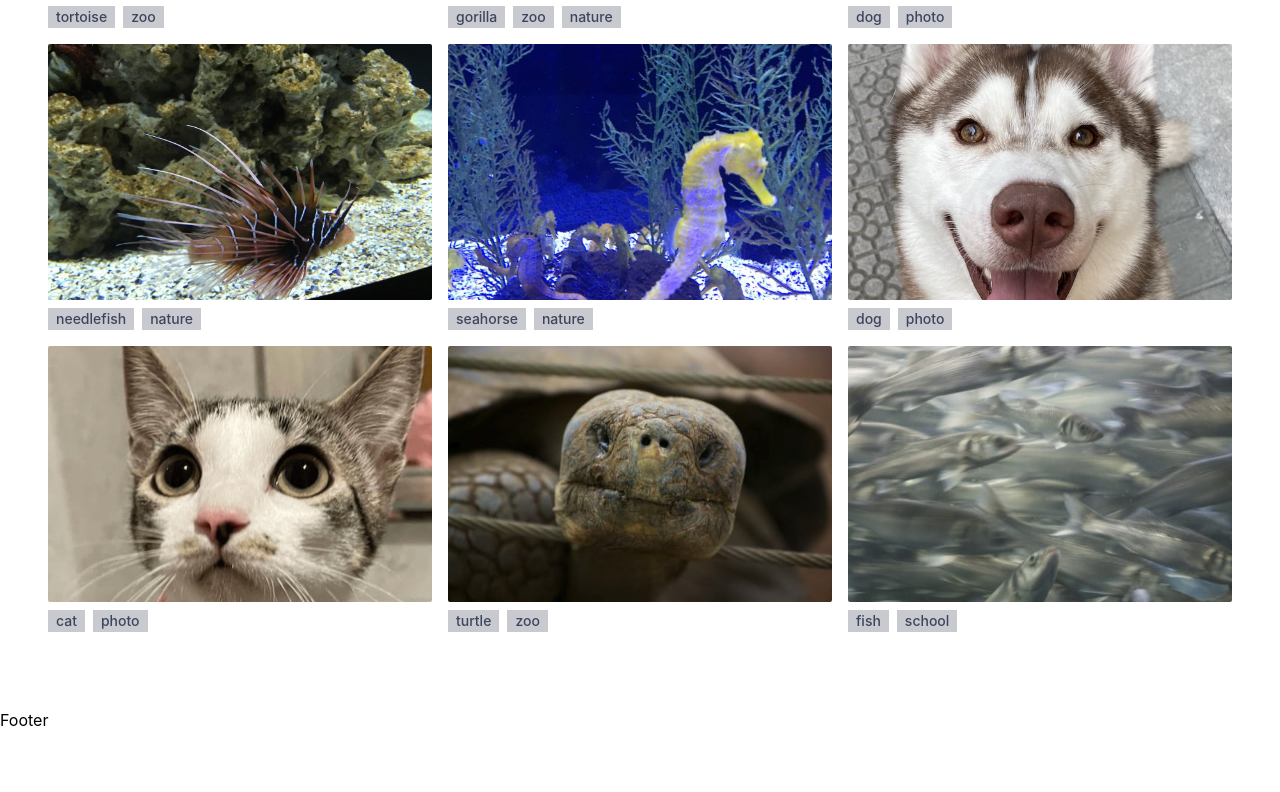
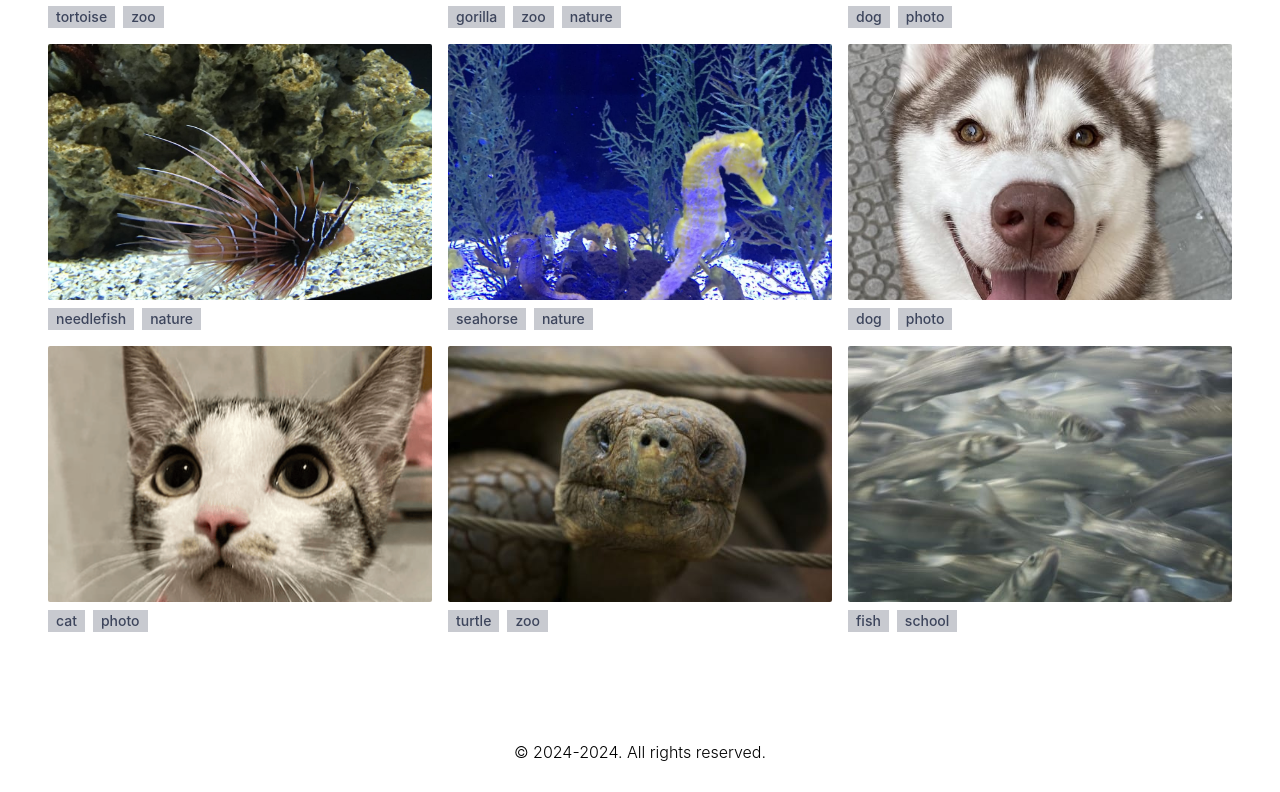
Before and after one commit to catharygr/galeria-image, a Next.js app: page / in a window 1280 px wide. Shown: the part 2412-3204 px from the top of the page. Before the commit the page ends 3142 px from the top, so only its background shows below. Built offline with nearby package versions, Linux system fonts and the light colour scheme.

Commit message:
Trabajando en el componente Footer.module.css

```diff
--- a/src/componentes/Footer/Footer.jsx
+++ b/src/componentes/Footer/Footer.jsx
@@ -1,7 +1,9 @@
+import styles from "./Footer.module.css";
 export default function Footer() {
+  const year = new Date().getFullYear();
   return (
-    <footer>
-      <p>Footer</p>
+    <footer className={styles.footer}>
+      <p>© 2024-{year}. All rights reserved.</p>
     </footer>
   );
 }
--- a/src/componentes/Footer/Footer.module.css
+++ b/src/componentes/Footer/Footer.module.css
@@ -0,0 +1,5 @@
+.footer {
+  text-align: center;
+  padding: 32px;
+  font-weight: 350;
+}
```
